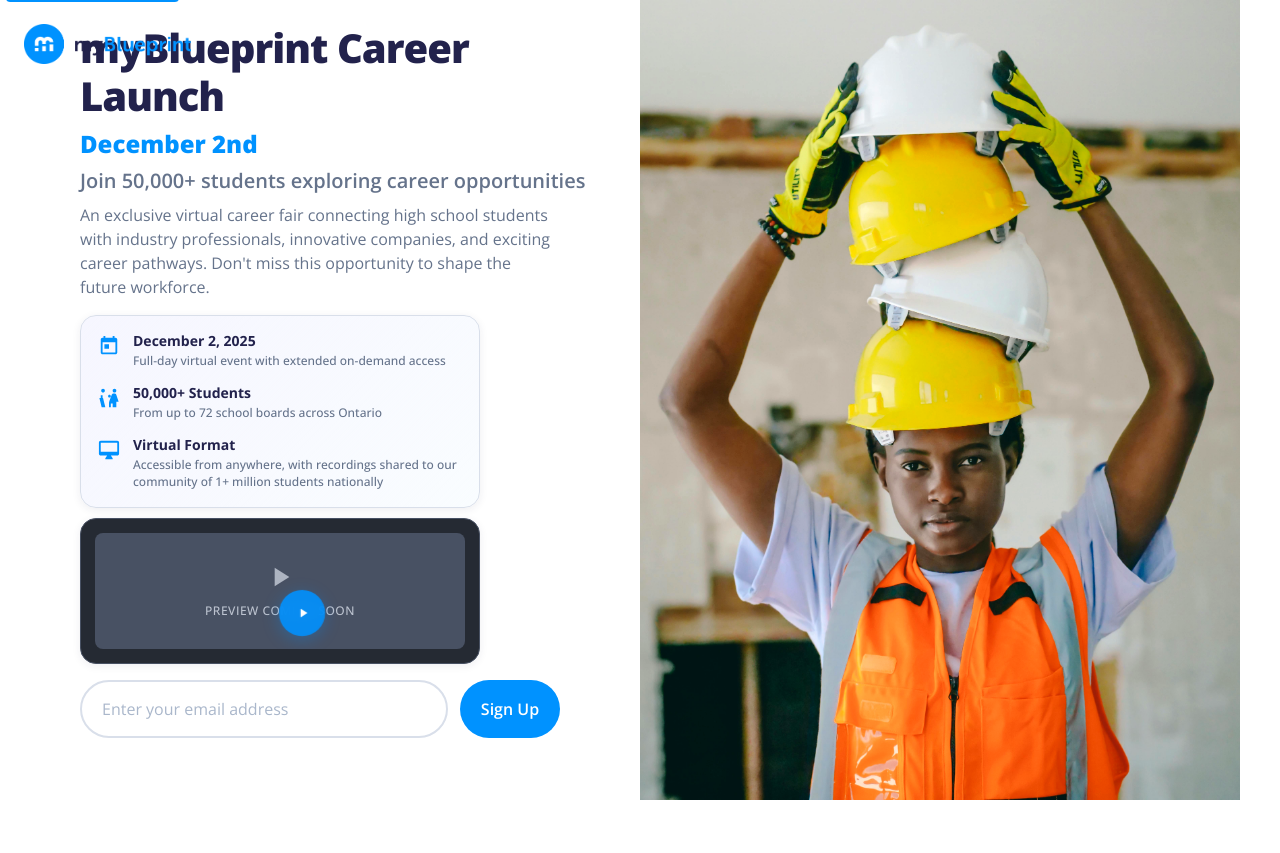
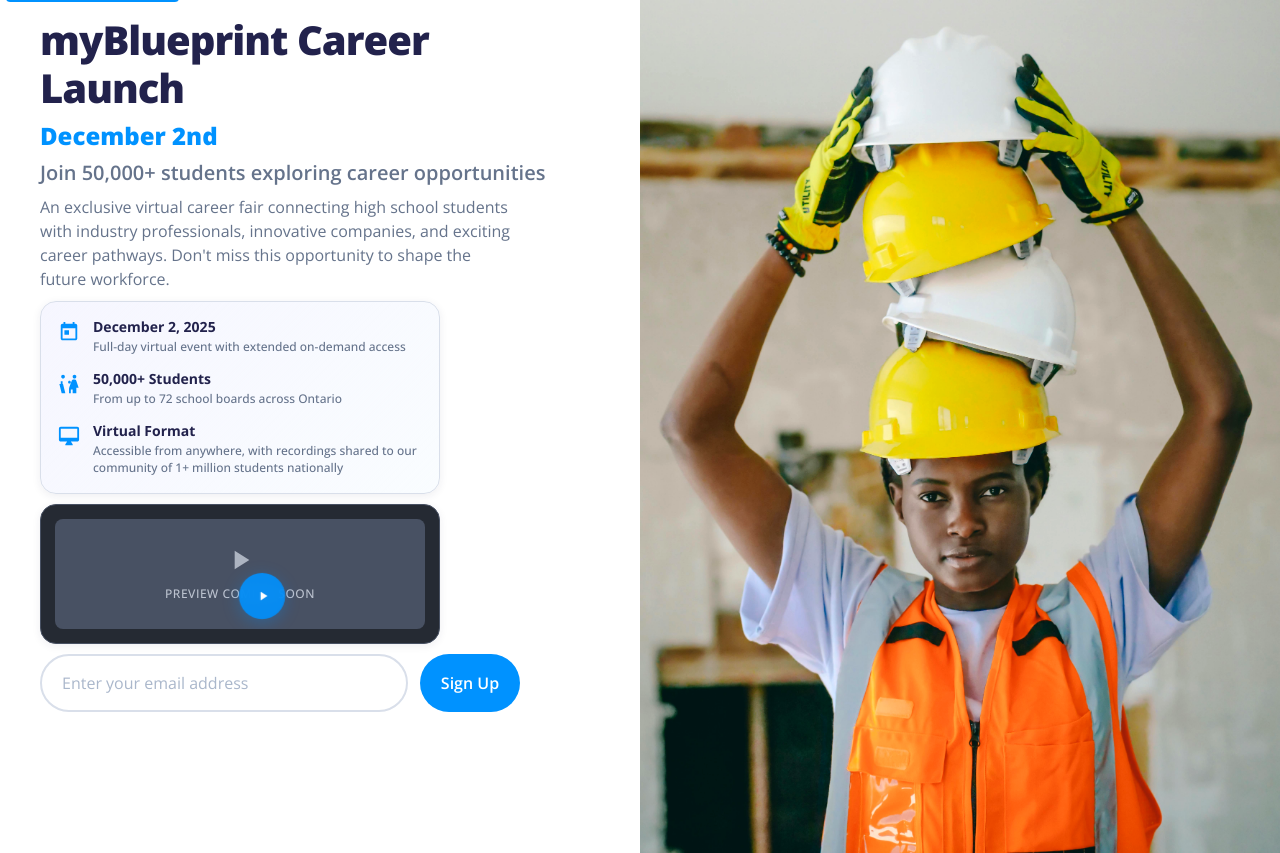
Before and after one commit to damianstory/myBCL-v2, a website: page index.html in a window 1280 px wide. Before the commit the page ends 800 px from the top, so only its background shows below. Drawn offline with nearby package versions, Linux system fonts and the light colour scheme; a web font is replaced by a local one.

Commit message:
Refactor CSS styles and HTML structure for improved layout on myBlueprint Career Launch landing page
- Updated main container styles to use full width and adjusted padding for better responsiveness.
- Reduced gaps and padding in content columns and bento grid components for a more cohesive design.
- Removed logo container from the HTML structure to streamline the layout.
- Enhanced mobile and desktop styles for consistent spacing and alignment across various screen sizes.

These changes aim to create a more user-friendly and visually appealing experience on the landing page.

```diff
--- a/index.html
+++ b/index.html
@@ -73,8 +73,7 @@
             grid-template-columns: 1fr;
             grid-template-rows: 300px 1fr;
             min-height: 100vh;
-            max-width: 1200px;
-            margin: 0 auto;
+            width: 100%;
             background: #FFFFFF;
         }
 
@@ -118,9 +117,6 @@
 </head>
 <body>
     <!-- Logo -->
-    <header class="logo-container">
-        <img src="images/logo-original.png" alt="myBlueprint Career Education Platform" class="logo" width="150" height="40">
-    </header>
 
     <!-- Main Container -->
     <main class="main-container" role="main">
--- a/styles/components/bento-grid.css
+++ b/styles/components/bento-grid.css
@@ -5,8 +5,8 @@
 .bento-grid {
     display: grid;
     grid-template-columns: 1fr;
-    gap: 12px;
-    margin: 8px 0;
+    gap: 8px;
+    margin: 4px 0;
     max-width: 100%;
     animation: fadeInUp 0.6s ease-out 0.4s both;
 }
@@ -16,7 +16,7 @@
     background: var(--off-white);
     border: 1px solid var(--neutral-2);
     border-radius: 12px;
-    padding: 18px;
+    padding: 14px;
     transition: all var(--transition-medium);
     position: relative;
     overflow: hidden;
@@ -58,13 +58,13 @@
 
 /* Event Details Bento Box */
 .bento-details {
-    min-height: 120px;
+    min-height: 100px;
     display: flex;
     flex-direction: column;
     justify-content: space-between;
     background: linear-gradient(135deg, var(--off-white) 0%, rgba(198, 231, 255, 0.1) 100%);
-    gap: 16px;
-    padding: 20px;
+    gap: 12px;
+    padding: 16px;
 }
 
 .detail-item {
@@ -132,8 +132,8 @@
 
 /* Video Bento Box */
 .bento-video {
-    min-height: 180px;
-    padding: 12px;
+    min-height: 140px;
+    padding: 10px;
     display: flex;
     align-items: center;
     justify-content: center;
@@ -169,7 +169,7 @@
     display: flex;
     align-items: center;
     justify-content: center;
-    min-height: 148px;
+    min-height: 120px;
     position: relative;
     z-index: 2;
 }
@@ -307,8 +307,8 @@
 /* Tablet Styles */
 @media (min-width: 768px) {
     .bento-grid {
-        gap: 12px;
-        margin: 8px 0;
+        gap: 8px;
+        margin: 4px 0;
         max-width: 350px;
     }
 
@@ -360,8 +360,8 @@
 /* Desktop Styles */
 @media (min-width: 1024px) {
     .bento-grid {
-        gap: 10px;
-        margin: 4px 0;
+        gap: 6px;
+        margin: 2px 0;
         max-width: 400px;
     }
 
@@ -371,9 +371,9 @@
     }
 
     .bento-details {
-        min-height: 110px;
-        gap: 14px;
-        padding: 16px;
+        min-height: 90px;
+        gap: 10px;
+        padding: 12px;
     }
 
     .detail-icon svg {
@@ -392,12 +392,12 @@
     }
 
     .bento-video {
-        min-height: 140px;
-        padding: 12px;
+        min-height: 110px;
+        padding: 10px;
     }
 
     .video-container {
-        min-height: 116px;
+        min-height: 90px;
     }
 
     .video-play-button {
--- a/styles/components/hero.css
+++ b/styles/components/hero.css
@@ -5,7 +5,7 @@
 .hero-content {
     display: flex;
     flex-direction: column;
-    gap: 12px;
+    gap: 6px;
     margin-bottom: 0;
     max-width: 500px;
 }
@@ -75,7 +75,7 @@
 /* Tablet Styles */
 @media (min-width: 768px) {
     .hero-content {
-        gap: 16px;
+        gap: 8px;
         max-width: 520px;
     }
 
@@ -99,7 +99,7 @@
 /* Desktop Styles */
 @media (min-width: 1024px) {
     .hero-content {
-        gap: 8px;
+        gap: 6px;
         max-width: 540px;
         margin-bottom: 0;
     }
--- a/styles/main.css
+++ b/styles/main.css
@@ -22,9 +22,9 @@
     --font-primary: 'Museo Sans', 'Open Sans', -apple-system, BlinkMacSystemFont, 'Segoe UI', Roboto, Arial, sans-serif;
 
     /* Spacing */
-    --container-padding: 20px;
-    --section-gap: 40px;
-    --element-gap: 20px;
+    --container-padding: 16px;
+    --section-gap: 24px;
+    --element-gap: 12px;
 
     /* Animation */
     --transition-fast: 0.2s ease;
@@ -129,18 +129,17 @@
     grid-template-columns: 1fr;
     grid-template-rows: 300px 1fr;
     min-height: 100vh;
-    max-width: 1200px;
-    margin: 0 auto;
+    width: 100%;
     background: #FFFFFF;
 }
 
 /* Content Column */
 .content-column {
-    padding: 30px var(--container-padding);
+    padding: 16px var(--container-padding);
     display: flex;
     flex-direction: column;
-    justify-content: space-between;
-    gap: 16px;
+    justify-content: flex-start;
+    gap: 8px;
     order: 2;
     background: #FFFFFF;
     position: relative;
@@ -344,10 +343,10 @@
     }
 
     .content-column {
-        padding: 40px var(--container-padding);
-        justify-content: space-between;
+        padding: 20px var(--container-padding);
+        justify-content: flex-start;
         order: 1;
-        gap: 20px;
+        gap: 8px;
     }
 
     .image-column {
@@ -359,15 +358,15 @@
 /* Desktop Styles */
 @media (min-width: 1024px) {
     :root {
-        --container-padding: 40px;
-        --section-gap: 80px;
-        --element-gap: 40px;
+        --container-padding: 24px;
+        --section-gap: 32px;
+        --element-gap: 16px;
     }
 
     .content-column {
         height: 100vh;
-        padding: 24px var(--container-padding) 30px;
-        gap: 12px;
+        padding: 16px var(--container-padding) 20px;
+        gap: 6px;
         justify-content: flex-start;
     }
 }
@@ -375,7 +374,7 @@
 /* Large Desktop */
 @media (min-width: 1440px) {
     :root {
-        --container-padding: 80px;
+        --container-padding: 40px;
     }
 }
 
--- a/styles/responsive.css
+++ b/styles/responsive.css
@@ -7,8 +7,8 @@
 /* Small Mobile (320px - 374px) */
 @media (max-width: 374px) {
     .content-column {
-        padding: 32px 16px;
-        gap: 16px;
+        padding: 12px 16px;
+        gap: 8px;
     }
 
     .hero-title {
@@ -82,8 +82,8 @@
 /* Mobile Large (415px - 767px) */
 @media (min-width: 415px) and (max-width: 767px) {
     .content-column {
-        padding: 44px 24px;
-        gap: 22px;
+        padding: 20px 24px;
+        gap: 8px;
     }
 
     .hero-title {
@@ -110,11 +110,11 @@
 /* Tablet Portrait (768px - 834px) */
 @media (min-width: 768px) and (max-width: 834px) {
     .main-container {
-        max-width: 100%;
+        width: 100%;
     }
 
     .content-column {
-        padding: 50px 35px;
+        padding: 24px 35px;
     }
 
     .hero-content {
@@ -133,11 +133,11 @@
 /* Tablet Landscape (835px - 1023px) */
 @media (min-width: 835px) and (max-width: 1023px) {
     .main-container {
-        max-width: 100%;
+        width: 100%;
     }
 
     .content-column {
-        padding: 60px 50px;
+        padding: 32px 50px;
     }
 
     .hero-content {
@@ -152,13 +152,13 @@
 /* Small Desktop (1024px - 1199px) */
 @media (min-width: 1024px) and (max-width: 1199px) {
     .main-container {
-        max-width: 1024px;
+        width: 100%;
     }
 
     .content-column {
         height: 100vh;
-        padding: 24px 40px 30px;
-        gap: 12px;
+        padding: 16px 40px 20px;
+        gap: 6px;
         justify-content: flex-start;
     }
 
@@ -195,13 +195,13 @@
 /* Standard Desktop (1200px - 1439px) */
 @media (min-width: 1200px) and (max-width: 1439px) {
     .main-container {
-        max-width: 1200px;
+        width: 100%;
     }
 
     .content-column {
         height: 100vh;
-        padding: 24px 40px 30px;
-        gap: 12px;
+        padding: 16px 40px 20px;
+        gap: 6px;
         justify-content: flex-start;
     }
 
@@ -255,11 +255,11 @@
 /* Extra Large Desktop (1680px+) */
 @media (min-width: 1680px) {
     .main-container {
-        max-width: 1200px;
+        width: 100%;
     }
 
     .content-column {
-        padding: 100px 80px;
+        padding: 40px 80px;
     }
 
     .hero-title {
@@ -335,7 +335,7 @@
 
     .content-column {
         order: 2;
-        padding: 40px 30px;
+        padding: 20px 30px;
     }
 }
 
@@ -487,12 +487,12 @@
 /* Ultra-wide Screens */
 @media (min-aspect-ratio: 21/9) {
     .main-container {
-        max-width: 1400px;
+        width: 100%;
         grid-template-columns: 1fr 1.2fr;
     }
 
     .content-column {
-        padding: 80px 60px 80px 120px;
+        padding: 32px 60px 32px 120px;
     }
 }
 
```
